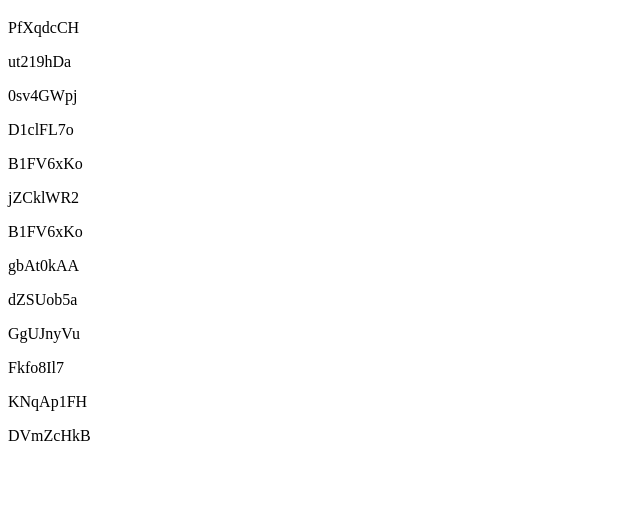
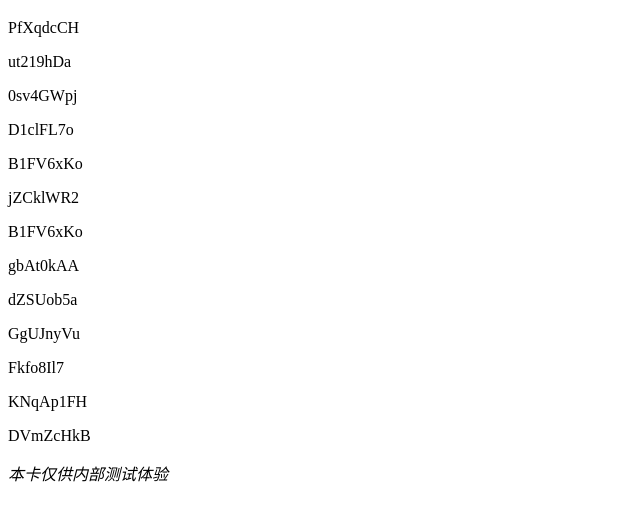
Before and after one commit to lonevle/lonevle, a plain HTML site: page card/index.html in a window 1280 px wide. Shown: the part 96-616 px from the top of the page, without its empty margins (0-640 px from the left). Drawn offline with Linux system fonts and the light colour scheme.

Commit message:
Update index.html

```diff
--- a/card/index.html
+++ b/card/index.html
@@ -22,6 +22,7 @@
 <p>KNqAp1FH</p>
 <p>DVmZcHkB</p>
 		</div>
+	<i>本卡仅供内部测试体验</i>
 	</body>
 
 </html>
```
